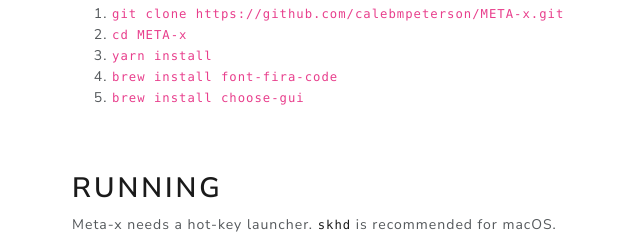
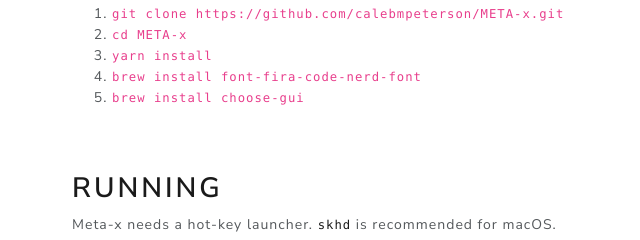
Before and after one commit to calebmpeterson/META-x, a website: page docs/index.html in a window 1280 px wide. Shown: the part 489-729 px from the top of the page, 298-938 px from the left. Drawn offline with nearby package versions, Linux system fonts and the light colour scheme.

Commit message:
update README.md to reference correct font installation command

```diff
--- a/docs/index.html
+++ b/docs/index.html
@@ -43,7 +43,7 @@
 <li><code>git clone https://github.com/calebmpeterson/META-x.git</code></li>
 <li><code>cd META-x</code></li>
 <li><code>yarn install</code></li>
-<li><code>brew install font-fira-code</code></li>
+<li><code>brew install font-fira-code-nerd-font</code></li>
 <li><code>brew install choose-gui</code></li>
 </ol>
 <h2 id="running">Running</h2>
```
Also changed, not shown: README.md.
